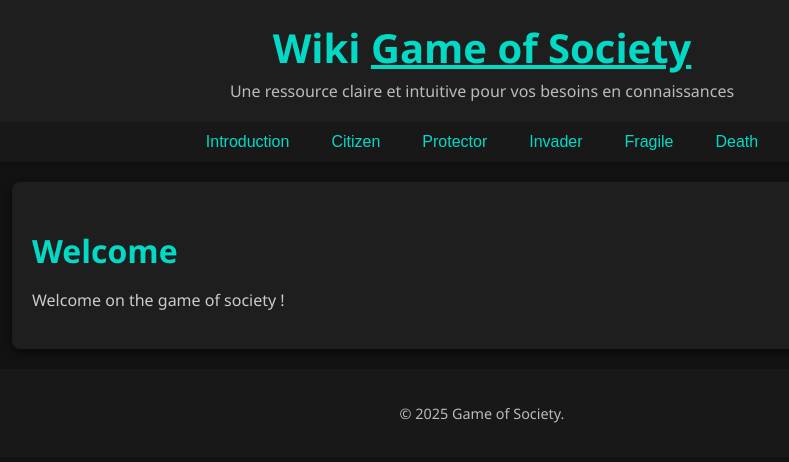
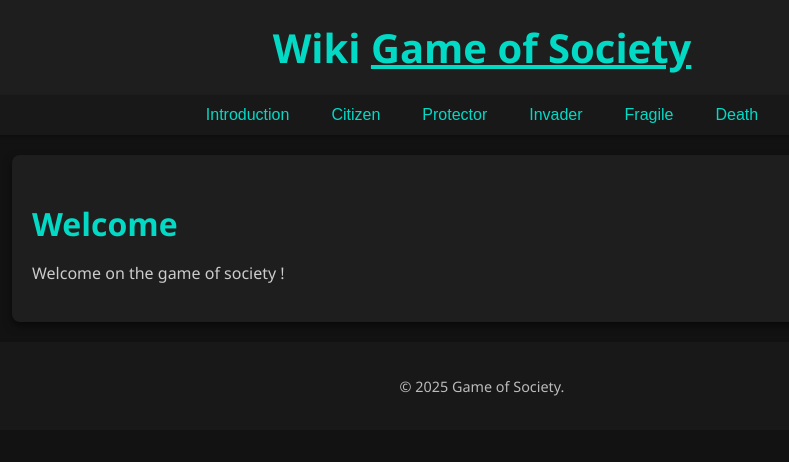
Before and after one commit to Julien-VIGNAU-ESPINE/Game-of-Society-Wiki, a plain HTML site: page index.html in a window 1280 px wide. Shown: the whole page, without its empty margins (158-947 px from the left). Drawn offline with Linux system fonts and the light colour scheme.

Commit message:
Update index.html

```diff
--- a/index.html
+++ b/index.html
@@ -105,7 +105,6 @@
     <header>
         <h1>Wiki <a href="https://julien-vignau-espine.github.io/Game-of-Society/"
                 style="color: #03dac6">Game of Society</a></h1>
-        <p>Une ressource claire et intuitive pour vos besoins en connaissances</p>
     </header>
     <nav>
         <button onclick="showSection('introduction')">Introduction</button>
```
